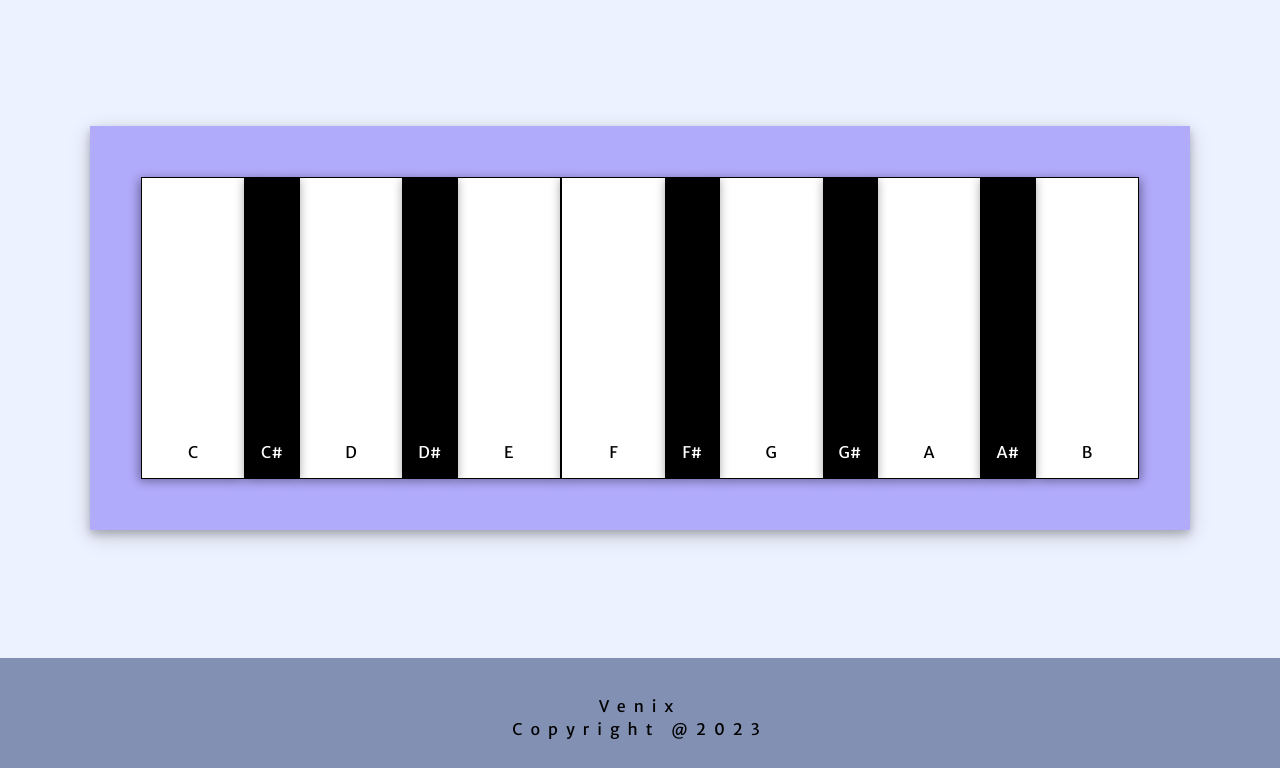
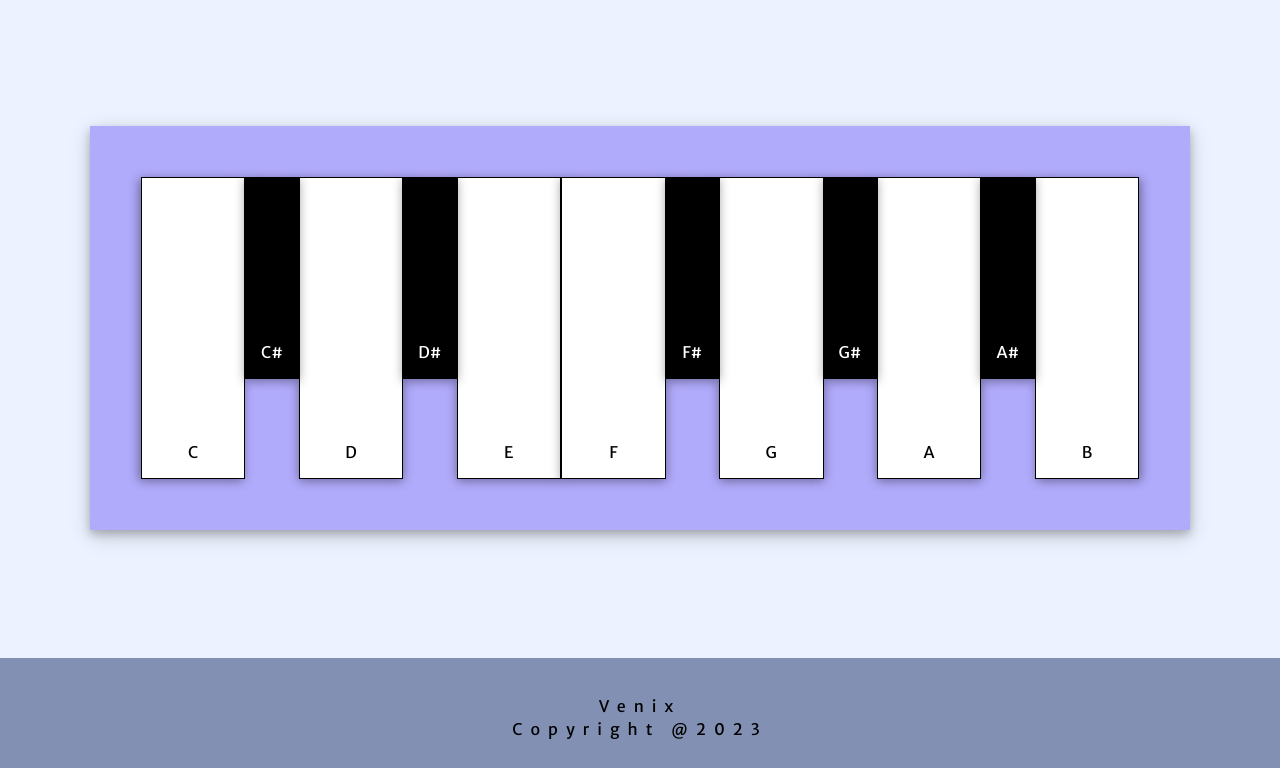
Before and after one commit to surojeetGhosh/pianoSimulator, a website: page public/index.html in a window 1280 px wide. Shown: the part 73-841 px from the top of the page. Drawn offline with Linux system fonts and the light colour scheme.

Commit message:
Piano designing done (which resizes when screen size changes not a fixed one)

```diff
--- a/public/css/main.css
+++ b/public/css/main.css
@@ -24,7 +24,6 @@ body {
     margin: 10% 7%;
     padding: 4%;
     display: flex;
-    flex-direction: row;
     justify-content: space-around;
     text-align: center;
     box-shadow: 0 4px 8px 0 rgba(0, 0, 0, 0.2), 0 6px 20px 0 rgba(0, 0, 0, 0.19);
@@ -58,11 +57,13 @@ body {
 }
 
 .black {
+
     background-color: black;
     color: white;
     width: 50%;
-    padding: 1% 0%;
     z-index: 1;
+    align-self: flex-start;
+    padding: 10% 0;
 }
 .footer {
     margin: 0;
```
